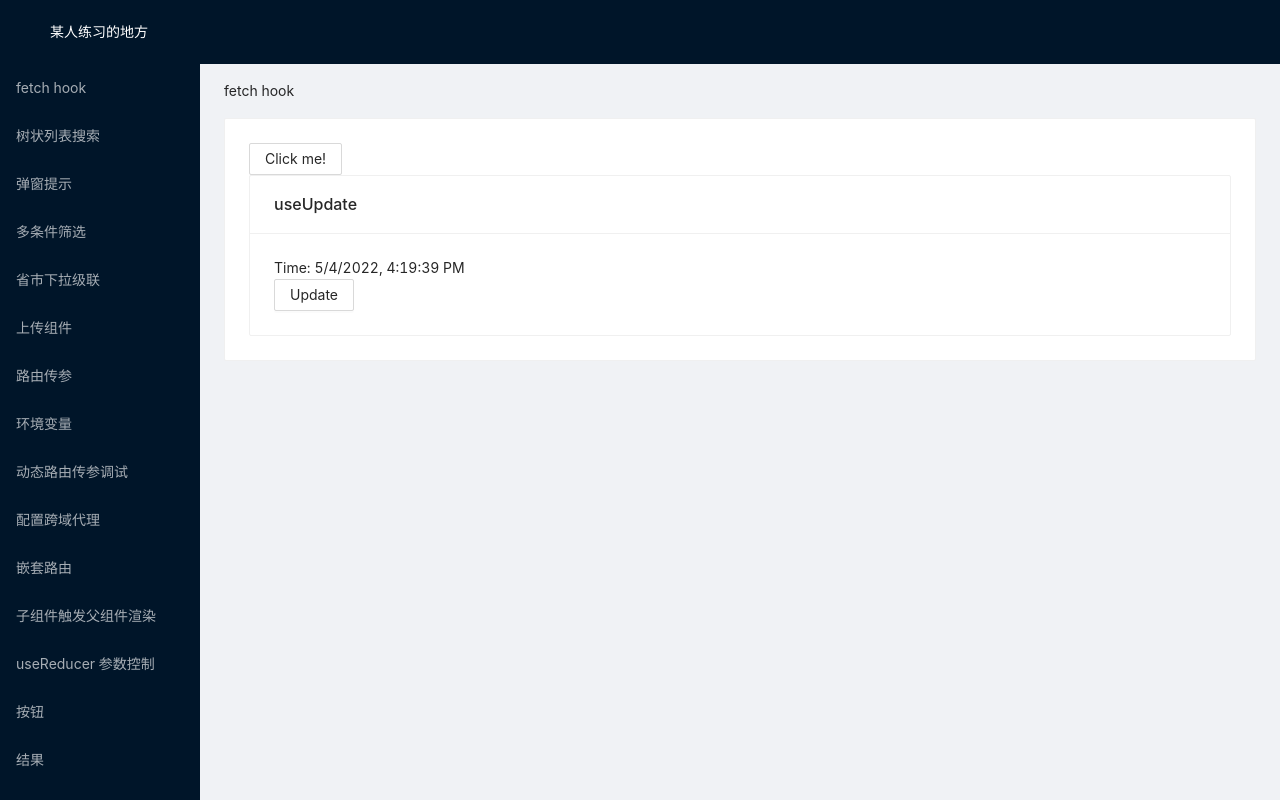
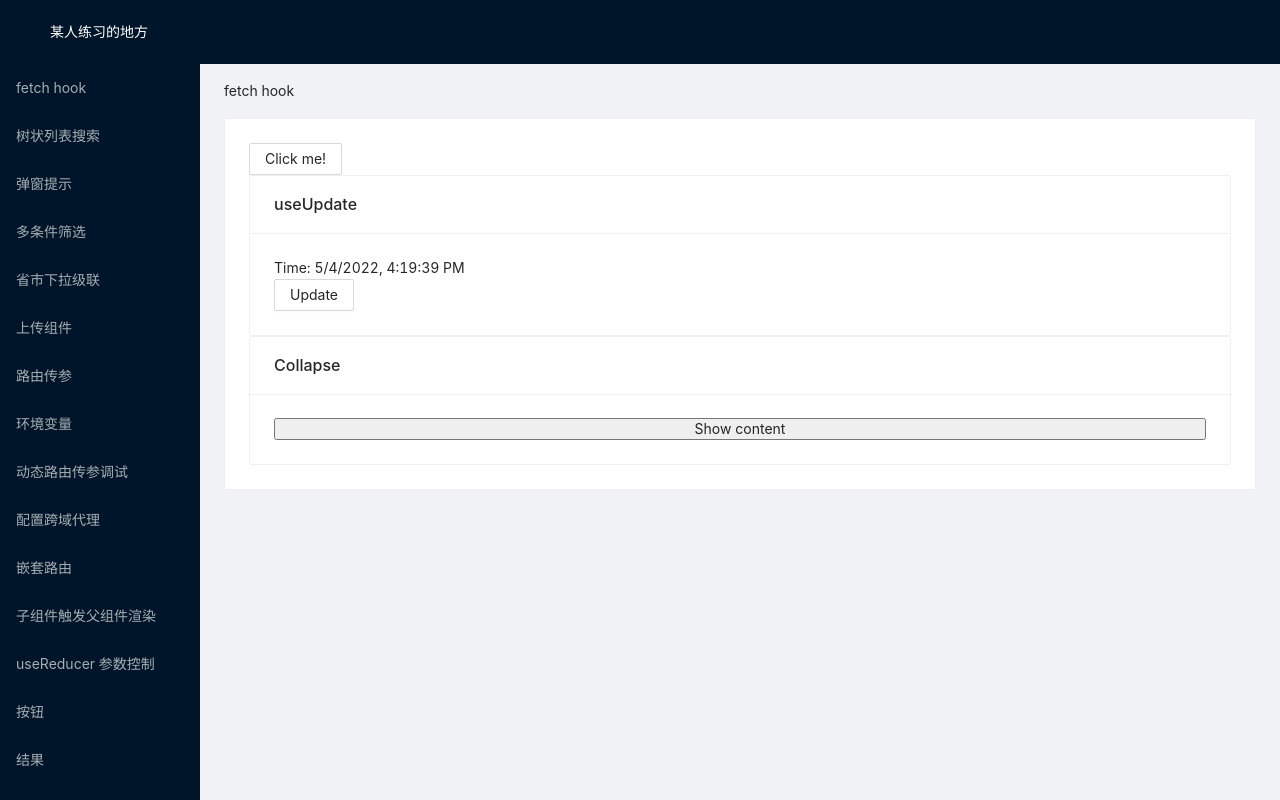
Before and after one commit to HISongDK/ALL-IN-ONE, a React (Create React App) app in the folder crte/: page /useFetch in a window 1280 px wide. Built offline with nearby package versions, Linux system fonts and the light colour scheme; sample sign-in values are in the browser's storage; what easy-peasy would draw is missing.

Commit message:
collapse

```diff
--- /dev/null
+++ b/crte/src/components/Collapse/index.scss
@@ -0,0 +1,14 @@
+.collapse-button {
+  display: block;
+  width: 100%;
+}
+
+.collapse-content {
+  &.collapsed {
+    display: none;
+  }
+
+  &.expanded {
+    display: block;
+  }
+}
--- /dev/null
+++ b/crte/src/components/Collapse/index.tsx
@@ -0,0 +1,31 @@
+import React, { useState } from 'react'
+import './index.scss'
+
+interface ICollapse {
+  children: React.ReactNode
+  collapsed: boolean
+}
+
+function Collapse({ collapsed, children }: ICollapse) {
+  const [isCollapsed, setIsCollapsed] = useState(collapsed)
+
+  return (
+    <>
+      <button
+        type="button"
+        className="collapse-button"
+        onClick={() => setIsCollapsed(!isCollapsed)}
+      >
+        {isCollapsed ? 'Show' : 'Hide'} content
+      </button>
+      <div
+        className={`collapse-content ${isCollapsed ? 'collapsed' : 'expanded'}`}
+        aria-expanded={isCollapsed}
+      >
+        {children}
+      </div>
+    </>
+  )
+}
+
+export default Collapse
--- a/crte/src/page/UseFetch/index.tsx
+++ b/crte/src/page/UseFetch/index.tsx
@@ -3,6 +3,7 @@ import { useFetch } from '@utils/hooks'
 import { useReducerUpdate } from '@utils/ahook/useUpdate'
 import { Button, Card } from 'antd'
 import Modal from '@/components/Modal/Modal'
+import Collapse from '@/components/Collapse'
 
 function ImageFetch({ style }: any) {
   const res = useFetch('https://dog.ceo/api/breeds/image/random', {})
@@ -36,10 +37,19 @@ function Dogs() {
   return (
     <>
       <Button onClick={() => setVisible(true)}>Click me!</Button>
+
       <Card title="useUpdate">
         <div>Time: {new Date().toLocaleString()}</div>
         <Button onClick={update}>Update</Button>
       </Card>
+
+      <Card title="Collapse">
+        <Collapse collapsed>
+          <h1>This is a collapse</h1>
+          <p>Hello world!</p>
+        </Collapse>
+      </Card>
+
       <Modal
         visible={visible}
         title="Hi there!"
--- a/crte/src/utils/hooks.tsx
+++ b/crte/src/utils/hooks.tsx
@@ -36,6 +36,7 @@ export const useFetch = (url: string, options: any) => {
        * 先清理副作用，天然防抖的好办法啊
        */
     }
+    // eslint-disable-next-line
   }, [])
 
   return { response, error, abort }
```
Also changed, not shown: crte/.eslintrc.js.
